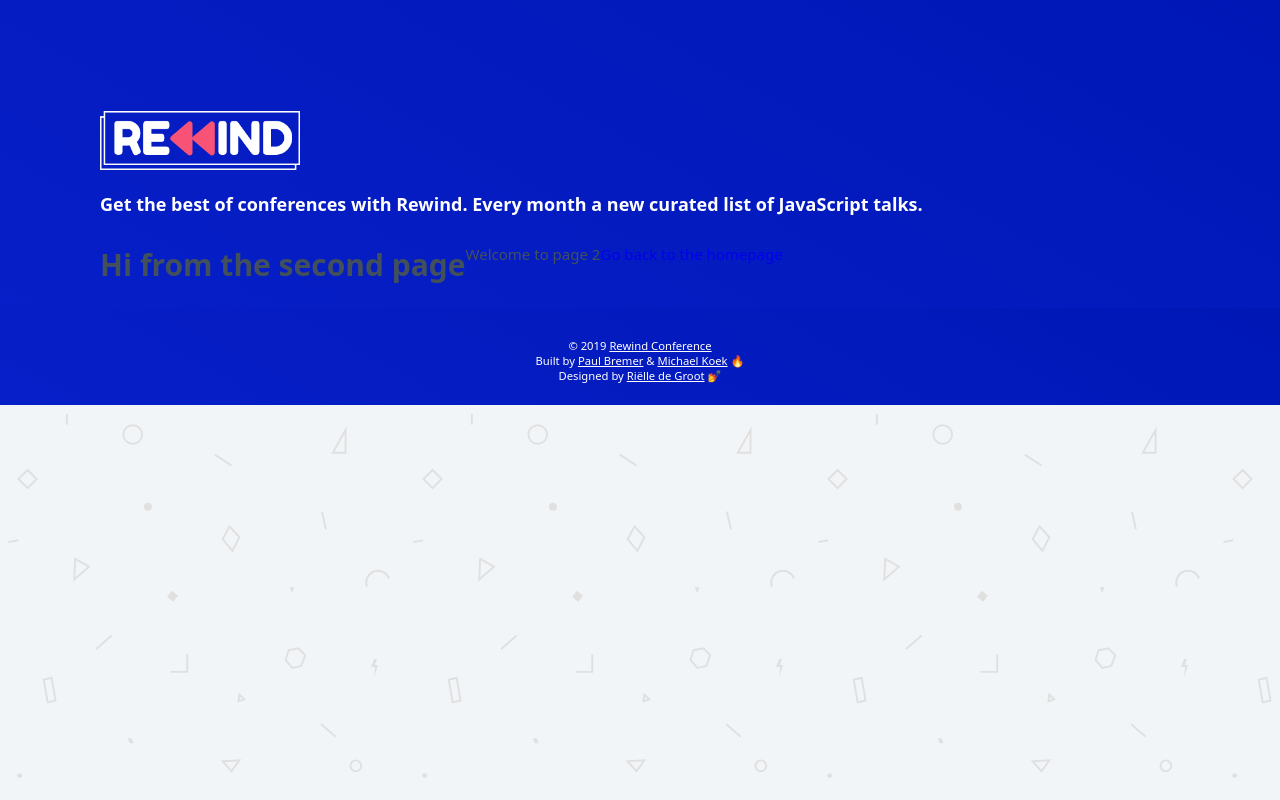
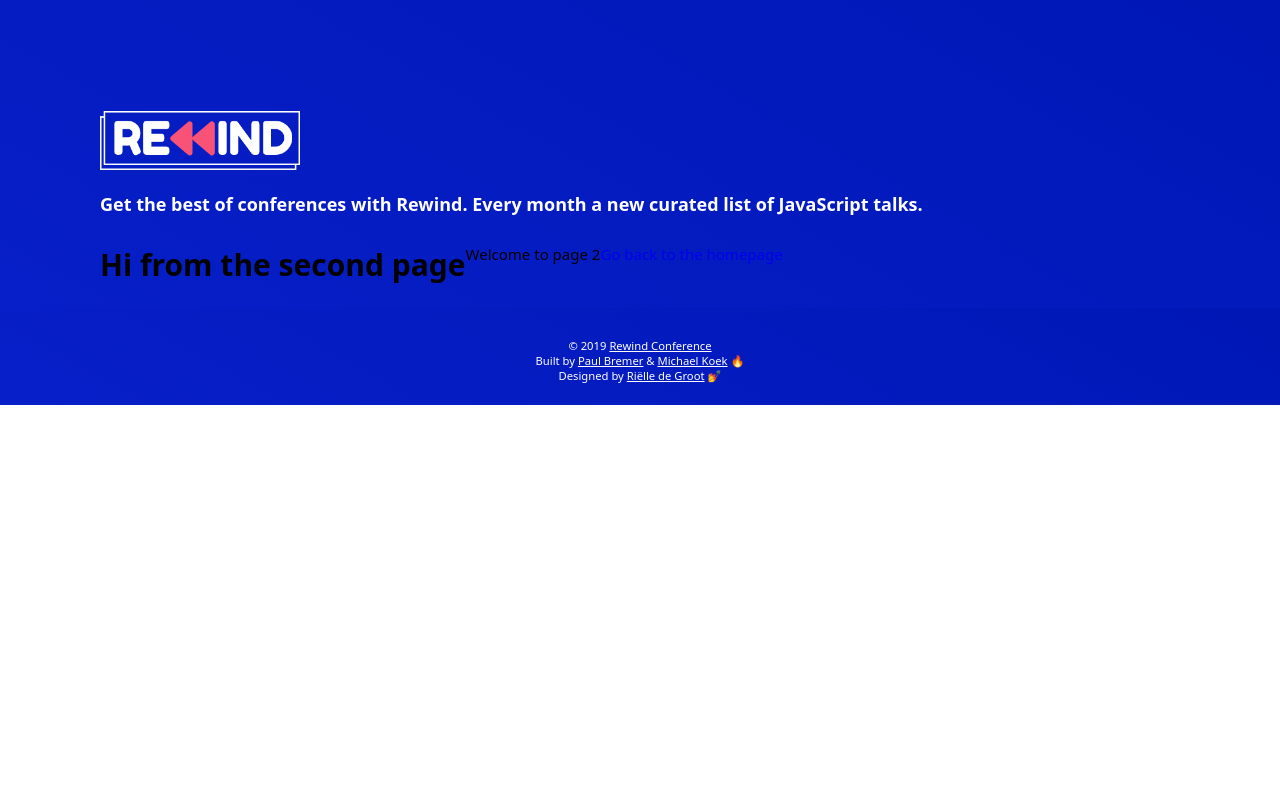
Before and after one commit to paulbremer/rewind-conference, a Gatsby site: page /page-2 in a window 1280 px wide. Built offline with nearby package versions, Linux system fonts and the light colour scheme; Gatsby itself is replaced by a stand-in of ours.

Commit message:
Added Toggle component. Splitt global styles in dark theme and theme. Have seperate object for mutuals

```diff
--- a/src/helpers/globalStyles.js
+++ b/src/helpers/globalStyles.js
@@ -33,12 +33,6 @@ const reset = css`
         box-sizing: border-box;
     }
 
-    body {
-        background-color: #f2f5f8;
-        background-image: url(${GeometryPattern});
-        color: #42505c;
-    }
-
     ol,
     ul {
         list-style: none;
@@ -56,30 +50,44 @@ const reset = css`
     }
 `;
 
+const cosmetics = {
+    sidePadding: '2rem',
+    breakpoint: {
+        sm: 'screen and (min-width: 768px)',
+    },
+    bgPattern: `url(${GeometryPattern})`,
+}
+
 const Theme = {
-    sidePadding: '2rem',
+    ...cosmetics,
     colors: {
+        dark: '#42505c',
+        light: '#f2f5f8',
         white: 'white',
-        primary: 'rgb(235, 47, 90)',
-        shadow: 'rgba(0, 0, 0, 0.06)',
-        blue: 'rgb(7, 31, 200)',
+        primary: '#eb2f5a',
+        shadow: '#00000060',
+        blue: '#071fc8',
         red: '#eb2f5a',
     },
     gradient: {
         blue: 'linear-gradient(29deg, #071fc8, #0017b6)',
     },
-    breakpoint: {
-        sm: 'screen and (min-width: 768px)',
-    }
 };
 
 const DarkTheme = {
+    ...cosmetics,
     colors: {
-        white: 'rgb(216, 216, 216)',
+        dark: '#42505c',
+        light: '#1b2938',
+        white: '#d8d8d8',
+        primary: '#941935',
+        shadow: '#00000060',
+        blue: '#1b214e',
+        red: '#eb2f5a',
     },
     gradient: {
-        blue: 'linear-gradient(29deg, #1b214e, #0017b6)',
-    }
+        blue: 'linear-gradient(29deg, #1b214e, #112192)',
+    },
 };
 
 const Reset = createGlobalStyle`${reset}`;
```
Also changed, not shown: src/components/Toggle/Toggle.js (added, +57 -0 lines).
